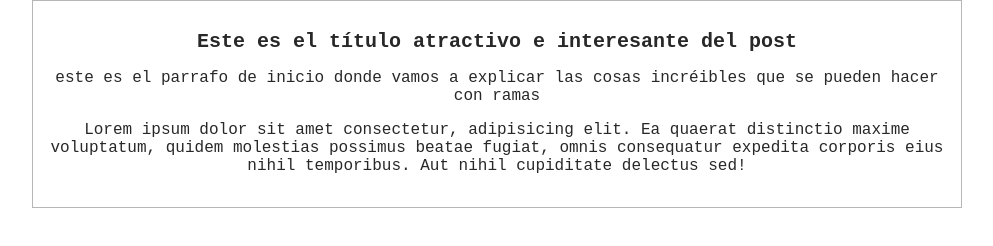
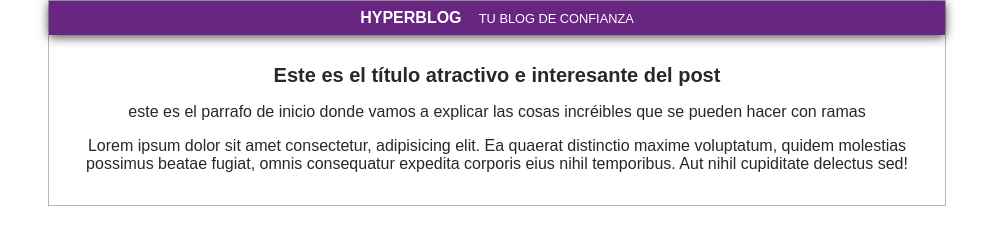
Before and after one commit to OOre11ana/hyperblog, a plain HTML site: page index.html in a window 1280 px wide. Shown: the whole page, without its empty margins (143-1136 px from the left). Drawn offline with Linux system fonts and the light colour scheme.

Commit message:
Guardando los cambios en la rama de prueba

```diff
--- a/css/style.css
+++ b/css/style.css
@@ -1,15 +1,31 @@
 body{
     color: #282828;
     text-align: center;
-    font-family: 'Courier New', Courier, monospace;
+    font-family: "Arial";
     font-size: 16px;
     margin: 0;
     padding: 0;
 }
 
+.cabecera{
+    background: #692582;
+    text-transform: uppercase;
+    box-shadow: 0px 2px 10px 0px rgba(0, 0, 0, 0.75);
+    color: white;
+    font-weight: bold;
+    margin: 0;
+    padding: 0.5em;
+}
+
+.cabecera .tagline{
+    padding: 0 0 0 1em;
+    font-weight: normal;
+    font-size: 0.8em;
+}
+
 .container{
     width: 70%;
-    padding: 1em;
+    padding: 0;
     text-align: center;
     border: 1px solid #b6b6b6;
     margin: 0 auto;
@@ -18,3 +34,7 @@ body{
 .container h1{
     font-size: 20px;
 }
+
+.post{
+    padding: 1em;
+}
--- a/index.html
+++ b/index.html
@@ -10,6 +10,9 @@
 
 <body>
     <div class="container">
+        <div class="cabecera">
+            Hyperblog <span class="tagline">tu blog de confianza</span>
+        </div>
         <div class="post">
             <h1>Este es el título atractivo e interesante del post</h1>
             <p>este es el parrafo de inicio donde vamos a explicar las cosas incréibles que se pueden hacer con ramas</p>
```
Also changed, not shown: archivo.txt.
